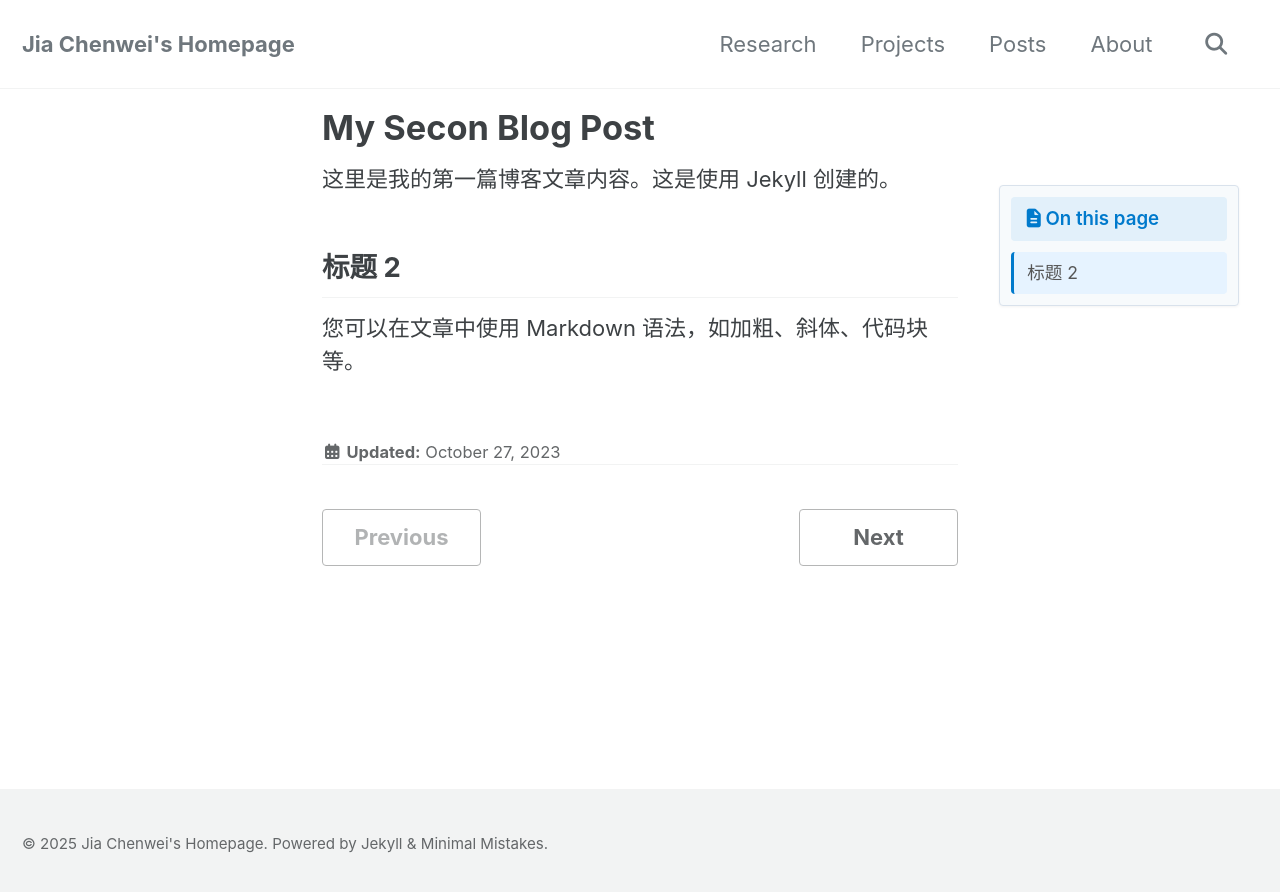
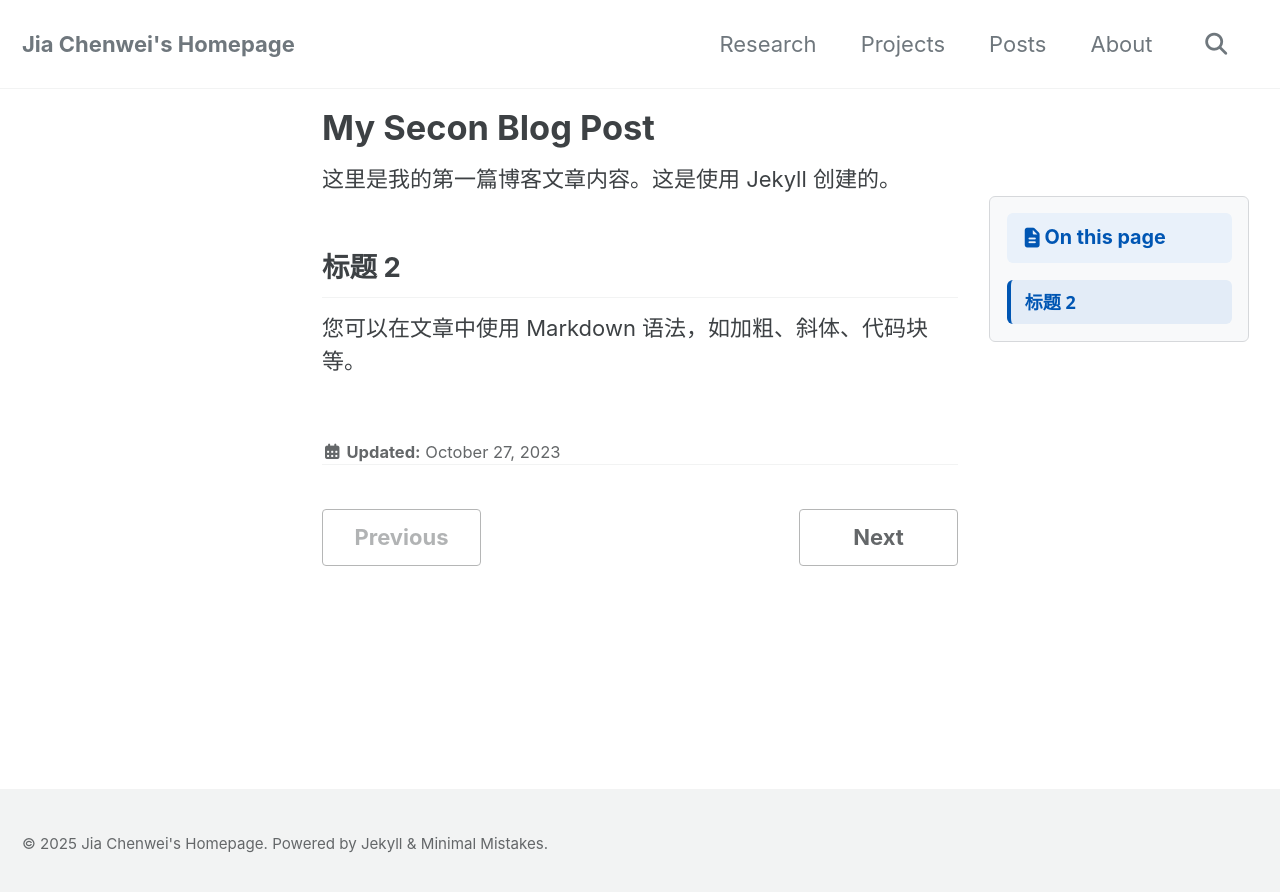
Before and after one commit to jiachenwei/jiachenwei.github.io, a Jekyll site: the page built from _posts/2023-10-27-my-secon-post.md, in a window 1280 px wide. Shown: the top 892 px of the page. Built offline with Jekyll 4.4.1, drawn with Linux system fonts in a browser that asks for light colours; cached includes are drawn as plain includes.

Commit message:
👌 改进导航样式，更新目录的字体、颜色和间距，增强可读性和视觉效果

```diff
--- a/_sass/minimal-mistakes/_navigation.scss
+++ b/_sass/minimal-mistakes/_navigation.scss
@@ -454,71 +454,71 @@
      ========================================================================== */
 
 .toc {
-  font-family: $sans-serif-narrow;
-  font-size: 0.75rem;
-  color: #333;
-  background-color: #f7fafc;
-  border: 1px solid #d9e2ec;
-  border-radius: 4px;
-  padding: 0.5rem;
-  max-width: 240px;
-  margin: 1rem auto;
-  box-shadow: 0 1px 3px rgba(0, 0, 0, 0.05);
+  font-family: "Segoe UI", Tahoma, Geneva, Verdana, sans-serif;
+  font-size: 0.8rem;
+  color: #2c3e50;
+  background-color: #f8f9fa;
+  border: 1px solid #d6d8db;
+  border-radius: 6px;
+  padding: 0.75rem;
+  max-width: 260px;
+  margin: 1.5rem auto;
 }
 
 .toc .nav__title {
   display: flex;
   align-items: center;
-  color: #007acc;
-  font-size: 0.85rem;
-  font-weight: 600;
-  background: #e2f0fa;
-  padding: 0.5rem;
-  border-radius: 4px;
-  margin-bottom: 0.5rem;
+  color: #0056b3;
+  font-size: 0.9rem;
+  font-weight: bold;
+  background: #e9f1fa;
+  padding: 0.6rem;
+  border-radius: 6px;
+  margin-bottom: 0.75rem;
 }
 
 .toc .nav__title .icon {
-  margin-right: 0.3rem;
-  font-size: 0.9rem;
+  margin-right: 0.4rem;
+  font-size: 1rem;
 }
 
 .toc .active a {
-  background-color: #e6f3ff !important;
-  padding: 0.35rem 0.6rem;
-  border-left: 3px solid #007acc;
-  border-radius: 4px;
+  color: #0056b3;
+  font-weight: bold;
+  background-color: #e3ecf7;
+  padding: 0.4rem 0.65rem;
+  border-left: 4px solid #0056b3;
+  border-radius: 6px;
   display: flex;
   align-items: center;
+  justify-content: space-between;
 }
 
 .toc__menu {
   margin: 0;
   padding: 0;
   list-style: none;
-  font-size: 0.8rem;
+  font-size: 0.82rem;
 }
 
 .toc__menu a {
   display: block;
-  padding: 0.35rem 0.6rem;
-  color: #555;
+  padding: 0.4rem 0.65rem;
+  color: #444;
   text-decoration: none;
-  border-radius: 4px;
-  transition: background 0.2s, padding-left 0.2s;
+  border-radius: 6px;
 }
 
 .toc__menu a:hover {
-  color: #005ea6;
-  background-color: #f0f8ff;
-  padding-left: 0.75rem;
+  color: #004080;
+  background-color: #ebf4ff;
 }
 
-/* 统一子菜单的缩进样式，避免层级不一致 */
+/* 统一子菜单缩进，使层级更加清晰 */
 .toc__menu li ul > li a {
   padding-left: 1rem;
   font-size: 0.78rem;
-  color: #666;
+  color: #555;
 }
 
 .toc__menu li ul li ul > li a {
```
